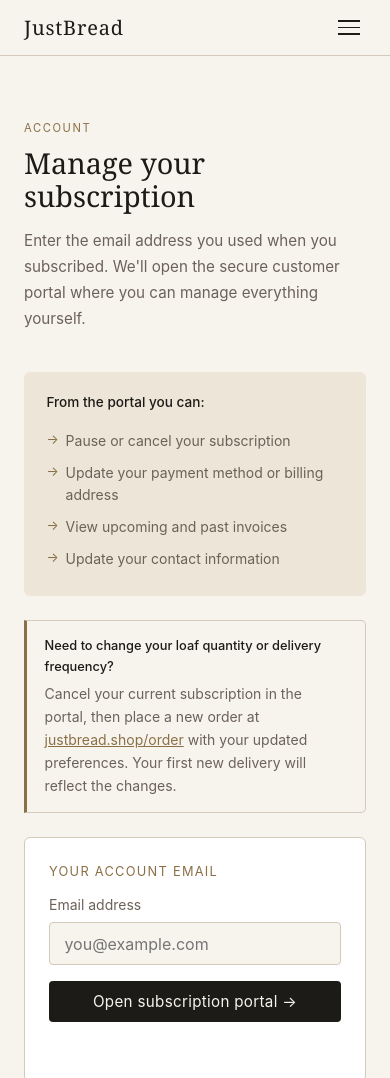
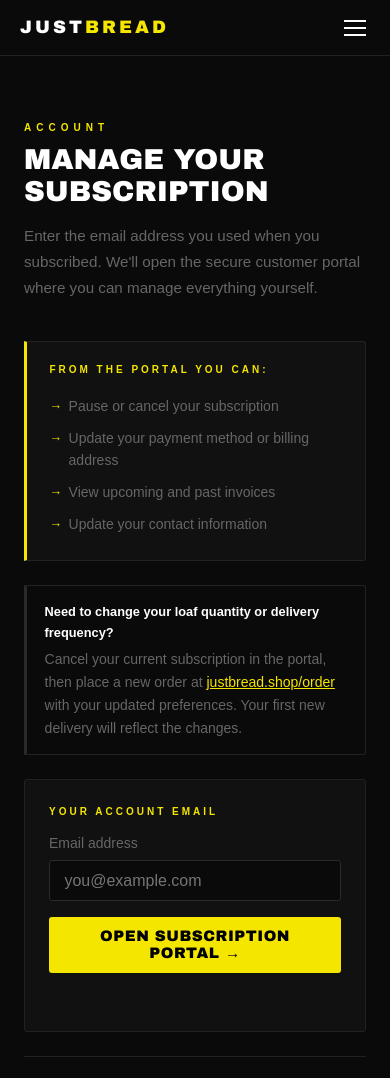
Before and after one commit to justinrush9/justbread-site, a website: page manage/index.html in a window 390 px wide. Shown: the top 1078 px of the page. Drawn offline with Linux system fonts and the light colour scheme.

Commit message:
fix theme on manage and faq

```diff
--- a/manage/index.html
+++ b/manage/index.html
@@ -7,175 +7,84 @@
   <style>
     *, *::before, *::after { box-sizing: border-box; margin: 0; padding: 0; }
     :root {
-      --cream: #F7F4EE; --ink: #1C1B18; --warm: #8B6F47;
-      --light-warm: #EDE5D8; --mid: #6B6259; --rule: #D4C9BA;
-      --cta-bg: #1C1B18; --cta-text: #F7F4EE;
-      --serif: 'Georgia', 'Times New Roman', serif;
-      --sans: -apple-system, BlinkMacSystemFont, 'Segoe UI', sans-serif;
+      --black: #0a0a0a; --near: #111; --border: #222; --mid: #2a2a2a;
+      --muted: #666; --sub: #999; --white: #fff; --yellow: #f5e600;
+      --red: #ff6b6b; --green: #6dff9a;
     }
-    body {
-      background: var(--cream); color: var(--ink);
-      font-family: var(--sans); font-size: 16px; line-height: 1.6;
-      -webkit-font-smoothing: antialiased; min-height: 100vh;
-    }
-    nav {
-      position: sticky; top: 0; z-index: 100;
-      background: var(--cream); border-bottom: 1px solid var(--rule);
-      padding: 0 1.5rem; display: flex; align-items: center;
-      justify-content: space-between; height: 56px;
-    }
-    .nav-logo {
-      font-family: var(--serif); font-size: 1.25rem; font-weight: normal;
-      letter-spacing: 0.04em; color: var(--ink); text-decoration: none;
-    }
-    .nav-links { display: flex; align-items: center; gap: 2rem; list-style: none; }
-    .nav-links a { color: var(--mid); text-decoration: none; font-size: 0.875rem; }
-    .nav-links a:hover { color: var(--ink); }
-    .nav-cta {
-      background: var(--cta-bg); color: var(--cta-text) !important;
-      padding: 0.5rem 1.1rem; border-radius: 4px;
-    }
-    .hamburger {
-      display: none; flex-direction: column; gap: 5px;
-      background: none; border: none; cursor: pointer; padding: 6px;
-    }
-    .hamburger span {
-      display: block; width: 22px; height: 1.5px; background: var(--ink);
-      transition: transform 0.25s, opacity 0.25s; transform-origin: center;
-    }
-    .hamburger.open span:nth-child(1) { transform: translateY(6.5px) rotate(45deg); }
+    body { background: var(--black); color: var(--white); font-family: Arial, sans-serif; font-size: 16px; line-height: 1.6; -webkit-font-smoothing: antialiased; min-height: 100vh; }
+    nav { background: var(--black); border-bottom: 1px solid var(--border); padding: 0 40px; height: 56px; display: flex; align-items: center; justify-content: space-between; position: sticky; top: 0; z-index: 100; }
+    .nav-logo { font-size: 18px; font-weight: 900; letter-spacing: 3px; text-transform: uppercase; color: var(--white); text-decoration: none; font-family: 'Arial Black', Arial, sans-serif; }
+    .nav-logo span { color: var(--yellow); }
+    .nav-links { display: flex; gap: 32px; list-style: none; }
+    .nav-links a { font-family: Arial, sans-serif; font-size: 14px; font-weight: 700; letter-spacing: 2px; text-transform: uppercase; color: var(--muted); text-decoration: none; transition: color 0.15s; }
+    .nav-links a:hover, .nav-links a.active { color: var(--yellow); }
+    .hamburger { display: none; flex-direction: column; gap: 5px; background: none; border: none; cursor: pointer; padding: 4px; }
+    .hamburger span { display: block; width: 22px; height: 2px; background: var(--white); transition: all 0.2s; }
+    .hamburger.open span:nth-child(1) { transform: translateY(7px) rotate(45deg); }
     .hamburger.open span:nth-child(2) { opacity: 0; }
-    .hamburger.open span:nth-child(3) { transform: translateY(-6.5px) rotate(-45deg); }
-    .mobile-menu {
-      display: none; position: fixed; inset: 56px 0 0 0;
-      background: var(--cream); z-index: 99; padding: 2rem 1.5rem;
-      flex-direction: column; border-top: 1px solid var(--rule);
-    }
-    .mobile-menu.open { display: flex; }
-    .mobile-menu a {
-      color: var(--ink); text-decoration: none; font-size: 1.1rem;
-      padding: 1rem 0; border-bottom: 1px solid var(--rule);
-    }
-    .mobile-menu a:last-child { border-bottom: none; }
-    .mobile-menu .mobile-cta {
-      margin-top: 1.5rem; background: var(--cta-bg); color: var(--cta-text);
-      padding: 0.9rem 1.25rem; border-radius: 4px; text-align: center; border-bottom: none;
-    }
-    @media (max-width: 680px) { .hamburger { display: flex; } .nav-links { display: none; } }
+    .hamburger.open span:nth-child(3) { transform: translateY(-7px) rotate(-45deg); }
+    .nav-mobile-menu { display: none; position: fixed; top: 56px; left: 0; right: 0; background: var(--black); border-bottom: 1px solid var(--border); padding: 24px; z-index: 150; flex-direction: column; gap: 0; }
+    .nav-mobile-menu.open { display: flex; }
+    .nav-mobile-menu a { font-family: Arial, sans-serif; font-size: 13px; font-weight: 700; letter-spacing: 2px; text-transform: uppercase; color: var(--muted); text-decoration: none; padding: 14px 0; border-bottom: 1px solid var(--border); transition: color 0.15s; }
+    .nav-mobile-menu a:last-child { border-bottom: none; }
+    .nav-mobile-menu a:hover, .nav-mobile-menu a.active { color: var(--yellow); }
+    @media (max-width: 600px) { nav { padding: 0 20px; } .nav-links { display: none; } .hamburger { display: flex; } }
 
     .page { max-width: 520px; margin: 0 auto; padding: 4rem 1.5rem 5rem; }
 
-    .page-eyebrow {
-      font-size: 0.7rem; letter-spacing: 0.14em; text-transform: uppercase;
-      color: var(--warm); margin-bottom: 0.5rem;
-    }
-    .page-title {
-      font-family: var(--serif);
-      font-size: clamp(1.8rem, 4vw, 2.4rem);
-      font-weight: normal; line-height: 1.15; margin-bottom: 1rem;
-    }
-    .page-sub {
-      color: var(--mid); font-size: 0.95rem; line-height: 1.7;
-      margin-bottom: 2.5rem; max-width: 420px;
-    }
+    .page-eyebrow { font-family: Arial, sans-serif; font-size: 10px; font-weight: 700; letter-spacing: 5px; text-transform: uppercase; color: var(--yellow); margin-bottom: 0.5rem; }
+    .page-title { font-family: 'Arial Black', Arial, sans-serif; font-size: clamp(1.8rem, 4vw, 2.4rem); font-weight: 900; line-height: 1.1; margin-bottom: 1rem; color: var(--white); text-transform: uppercase; }
+    .page-sub { color: var(--muted); font-size: 0.95rem; line-height: 1.7; margin-bottom: 2.5rem; max-width: 420px; }
 
-    .card {
-      background: white; border: 1px solid var(--rule);
-      border-radius: 6px; padding: 1.5rem; margin-bottom: 1.5rem;
-    }
-    .card-title {
-      font-size: 0.8rem; letter-spacing: 0.1em; text-transform: uppercase;
-      color: var(--warm); margin-bottom: 0.75rem;
-    }
+    .card { background: var(--near); border: 1px solid var(--border); border-radius: 3px; padding: 1.5rem; margin-bottom: 1.5rem; }
+    .card-title { font-family: Arial, sans-serif; font-size: 10px; font-weight: 700; letter-spacing: 3px; text-transform: uppercase; color: var(--yellow); margin-bottom: 0.75rem; }
 
-    label {
-      display: block; font-size: 0.875rem; color: var(--mid);
-      margin-bottom: 0.35rem;
-    }
-    input[type="email"] {
-      width: 100%; border: 1px solid var(--rule); border-radius: 4px;
-      padding: 0.65rem 0.9rem; font-size: 1rem;
-      background: var(--cream); color: var(--ink); outline: none;
-      transition: border-color 0.15s; font-family: var(--sans);
-      margin-bottom: 1rem;
-    }
-    input[type="email"]:focus { border-color: var(--warm); }
+    label { display: block; font-size: 0.875rem; color: var(--muted); margin-bottom: 0.35rem; }
+    input[type="email"] { width: 100%; border: 1.5px solid var(--mid); border-radius: 3px; padding: 0.65rem 0.9rem; font-size: 1rem; background: var(--black); color: var(--white); outline: none; transition: border-color 0.15s; font-family: Arial, sans-serif; margin-bottom: 1rem; }
+    input[type="email"]:focus { border-color: var(--yellow); }
 
-    .btn {
-      background: var(--cta-bg); color: var(--cta-text); border: none;
-      border-radius: 4px; padding: 0.7rem 1.4rem; font-size: 0.95rem;
-      cursor: pointer; letter-spacing: 0.02em; transition: opacity 0.15s;
-      font-family: var(--sans); width: 100%;
-    }
+    .btn { background: var(--yellow); color: #000; border: none; border-radius: 3px; padding: 0.7rem 1.4rem; font-size: 0.95rem; font-weight: 900; font-family: 'Arial Black', Arial, sans-serif; letter-spacing: 0.5px; text-transform: uppercase; cursor: pointer; width: 100%; transition: opacity 0.15s; }
     .btn:hover { opacity: 0.85; }
     .btn:disabled { opacity: 0.4; cursor: not-allowed; }
 
-    #portal-msg {
-      margin-top: 0.75rem; font-size: 0.875rem; line-height: 1.6;
-      color: var(--mid); text-align: center; min-height: 1.4rem;
-    }
-    #portal-msg.err { color: #8b2020; }
-    #portal-msg.good { color: #3a6b3a; }
+    #portal-msg { margin-top: 0.75rem; font-size: 0.875rem; line-height: 1.6; color: var(--muted); text-align: center; min-height: 1.4rem; }
+    #portal-msg.err { color: var(--red); }
+    #portal-msg.good { color: var(--green); }
 
-    .what-you-can-do {
-      background: var(--light-warm); border-radius: 6px;
-      padding: 1.25rem 1.4rem; margin-bottom: 1.5rem;
-    }
-    .what-you-can-do h3 {
-      font-size: 0.85rem; font-weight: 500; margin-bottom: 0.75rem;
-    }
+    .what-you-can-do { background: var(--near); border: 1px solid var(--border); border-left: 3px solid var(--yellow); border-radius: 0 3px 3px 0; padding: 1.25rem 1.4rem; margin-bottom: 1.5rem; }
+    .what-you-can-do h3 { font-size: 10px; font-weight: 700; letter-spacing: 3px; text-transform: uppercase; color: var(--yellow); margin-bottom: 0.75rem; font-family: Arial, sans-serif; }
     .what-list { list-style: none; }
-    .what-list li {
-      font-size: 0.875rem; color: var(--mid); padding: 0.3rem 0;
-      padding-left: 1.2rem; position: relative;
-    }
-    .what-list li::before {
-      content: '→'; position: absolute; left: 0; color: var(--warm);
-      font-size: 0.8rem;
-    }
+    .what-list li { font-size: 0.875rem; color: var(--muted); padding: 0.3rem 0; padding-left: 1.2rem; position: relative; }
+    .what-list li::before { content: '→'; position: absolute; left: 0; color: var(--yellow); font-size: 0.8rem; }
 
-    .divider { border: none; border-top: 1px solid var(--rule); margin: 1.5rem 0; }
+    .divider { border: none; border-top: 1px solid var(--border); margin: 1.5rem 0; }
 
-    .help-note {
-      font-size: 0.8rem; color: var(--mid); text-align: center; line-height: 1.65;
-    }
-    .help-note a { color: var(--warm); }
+    .help-note { font-size: 0.8rem; color: var(--muted); text-align: center; line-height: 1.65; }
+    .help-note a { color: var(--yellow); }
 
-    .scope-note {
-      border: 1px solid var(--rule);
-      border-left: 3px solid var(--warm);
-      border-radius: 0 5px 5px 0;
-      padding: 0.9rem 1.1rem;
-      margin-bottom: 1.5rem;
-      font-size: 0.875rem;
-      color: var(--mid);
-      line-height: 1.65;
-    }
-    .scope-note-title {
-      font-size: 0.8rem; font-weight: 500; color: var(--ink);
-      margin-bottom: 0.3rem;
-    }
-    .scope-note a { color: var(--warm); }
+    .scope-note { border: 1px solid var(--border); border-left: 3px solid var(--mid); border-radius: 0 3px 3px 0; padding: 0.9rem 1.1rem; margin-bottom: 1.5rem; font-size: 0.875rem; color: var(--muted); line-height: 1.65; }
+    .scope-note-title { font-size: 0.8rem; font-weight: 700; color: var(--white); margin-bottom: 0.3rem; }
+    .scope-note a { color: var(--yellow); }
   </style>
 </head>
 <body>
 <nav>
-  <a href="/" class="nav-logo">JustBread</a>
+  <a href="/" class="nav-logo">Just<span>Bread</span></a>
   <ul class="nav-links">
     <li><a href="/">Home</a></li>
     <li><a href="/order/">Order</a></li>
     <li><a href="/faq/">FAQ</a></li>
     <li><a href="/manage/" class="active">Manage</a></li>
   </ul>
-  <button class="hamburger" id="hamburger" aria-label="Open menu" aria-expanded="false">
+  <button class="hamburger" id="nav-hamburger" aria-label="Open menu" aria-expanded="false">
     <span></span><span></span><span></span>
   </button>
 </nav>
-<nav class="mobile-menu" id="mobile-menu">
+<nav class="nav-mobile-menu" id="nav-mobile-menu">
   <a href="/">Home</a>
   <a href="/order/">Order</a>
   <a href="/faq/">FAQ</a>
-  <a href="/manage/">Manage</a>
+  <a href="/manage/" class="active">Manage</a>
 </nav>
 <div class="page">
   <div class="page-eyebrow">Account</div>
@@ -243,7 +152,7 @@
         msg.className = 'good';
         setTimeout(() => { window.location.href = data.url; }, 600);
       } else if (res.status === 404) {
-        msg.innerHTML = 'No active subscription found for that email. Check for a typo, or <a href="mailto:hello@justbread.shop" style="color:var(--warm)">email us</a> if you need help.';
+        msg.innerHTML = 'No active subscription found for that email. Check for a typo, or <a href="mailto:hello@justbread.shop" style="color:var(--yellow)">email us</a> if you need help.';
         msg.className = 'err';
         btn.disabled = false;
         btn.textContent = 'Open subscription portal →';
@@ -262,8 +171,8 @@
     if (e.key === 'Enter') openPortal();
   });
 
-  const hamburger = document.getElementById('hamburger');
-  const mobileMenu = document.getElementById('mobile-menu');
+  const hamburger = document.getElementById('nav-hamburger');
+  const mobileMenu = document.getElementById('nav-mobile-menu');
   hamburger.addEventListener('click', () => {
     const isOpen = mobileMenu.classList.toggle('open');
     hamburger.classList.toggle('open', isOpen);
```
Also changed, not shown: faq/index.html (+48 -118 lines).
